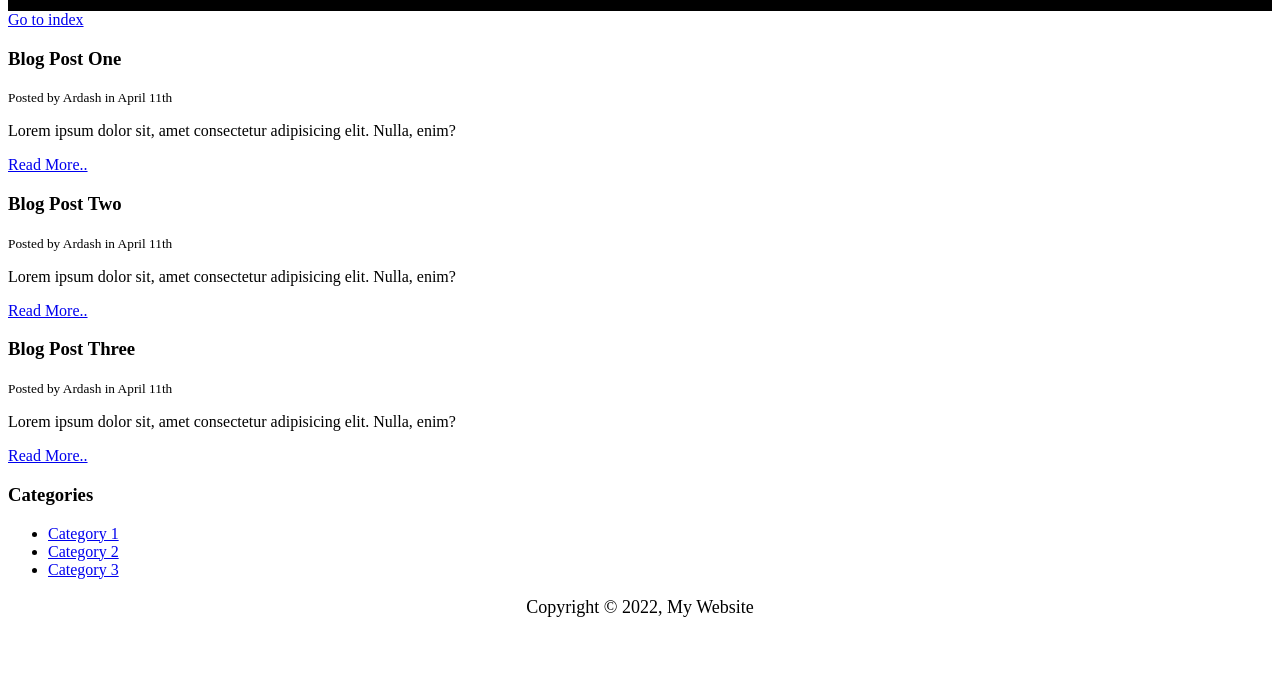
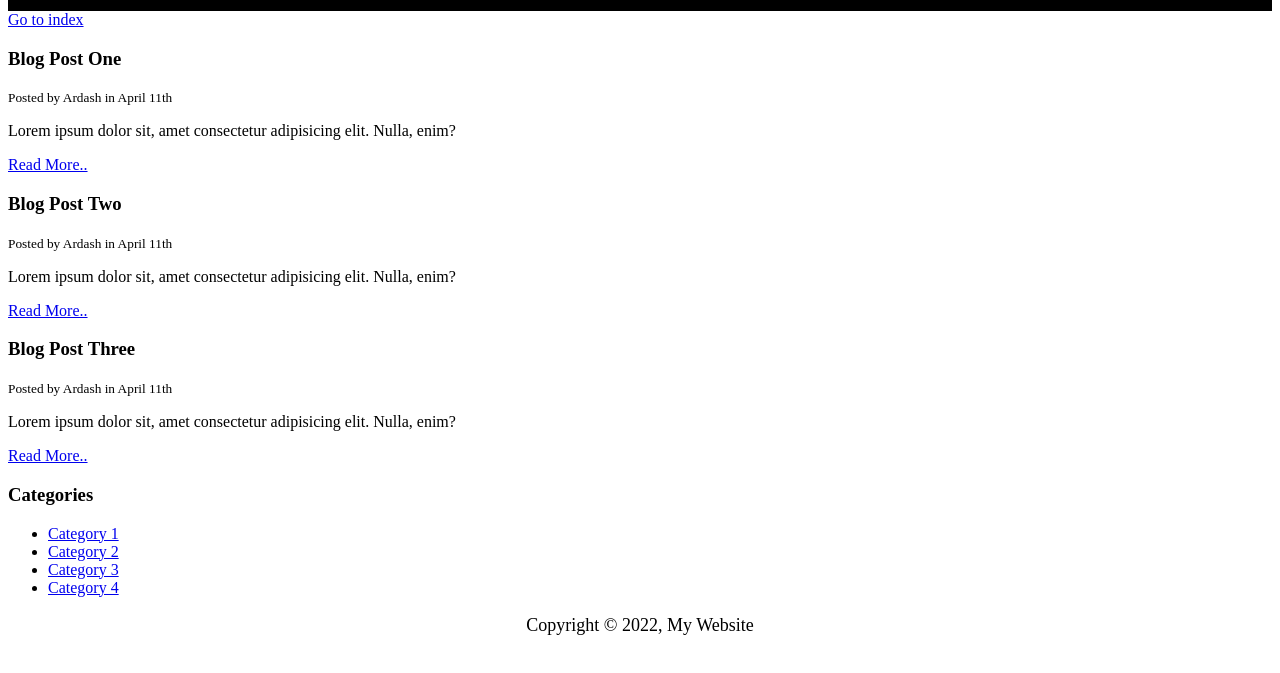
Before and after one commit to K2-Ardash/Github1, a plain HTML site: page blog.html in a window 1280 px wide. Shown: the part 97-770 px from the top of the page. Drawn offline with Linux system fonts and the light colour scheme.

Commit message:
Category 4

```diff
--- a/blog.html
+++ b/blog.html
@@ -54,6 +54,7 @@
             <li><a href="#"> Category 1</a></li>
             <li><a href="#"> Category 2</a></li>
             <li><a href="#"> Category 3</a></li>
+            <li><a href="#"> Category 4</a></li>
 
         </ul>
         </nav>
```
